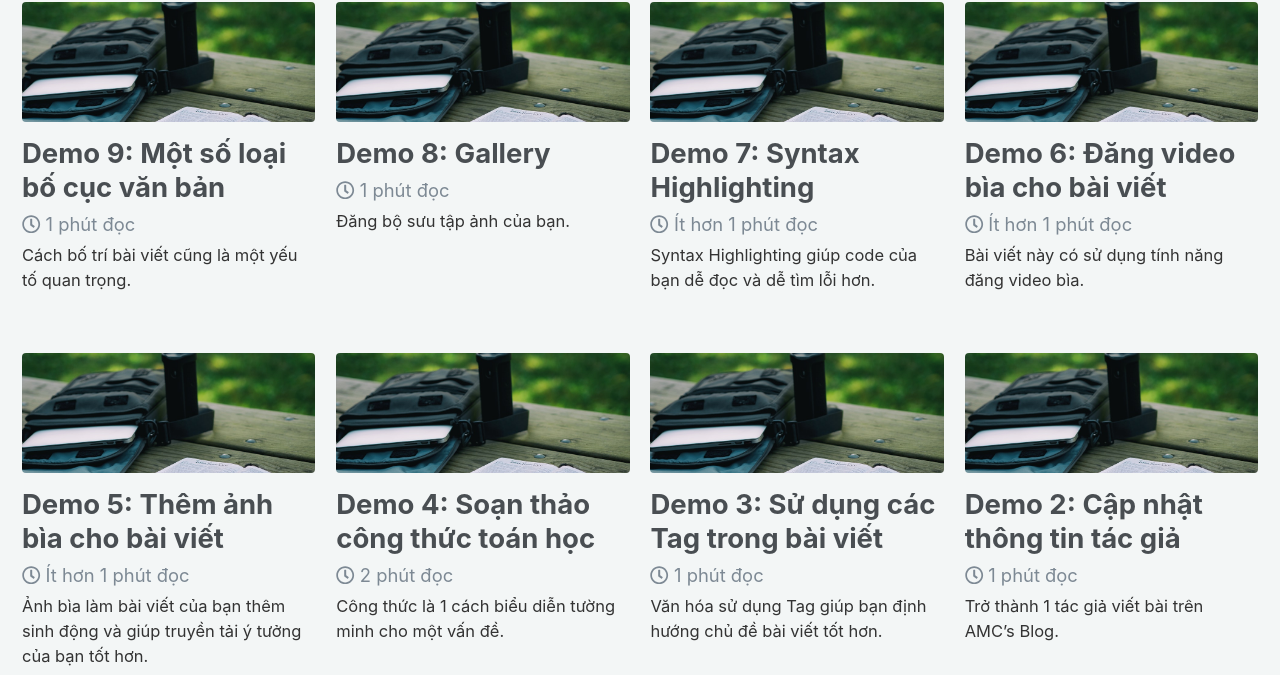
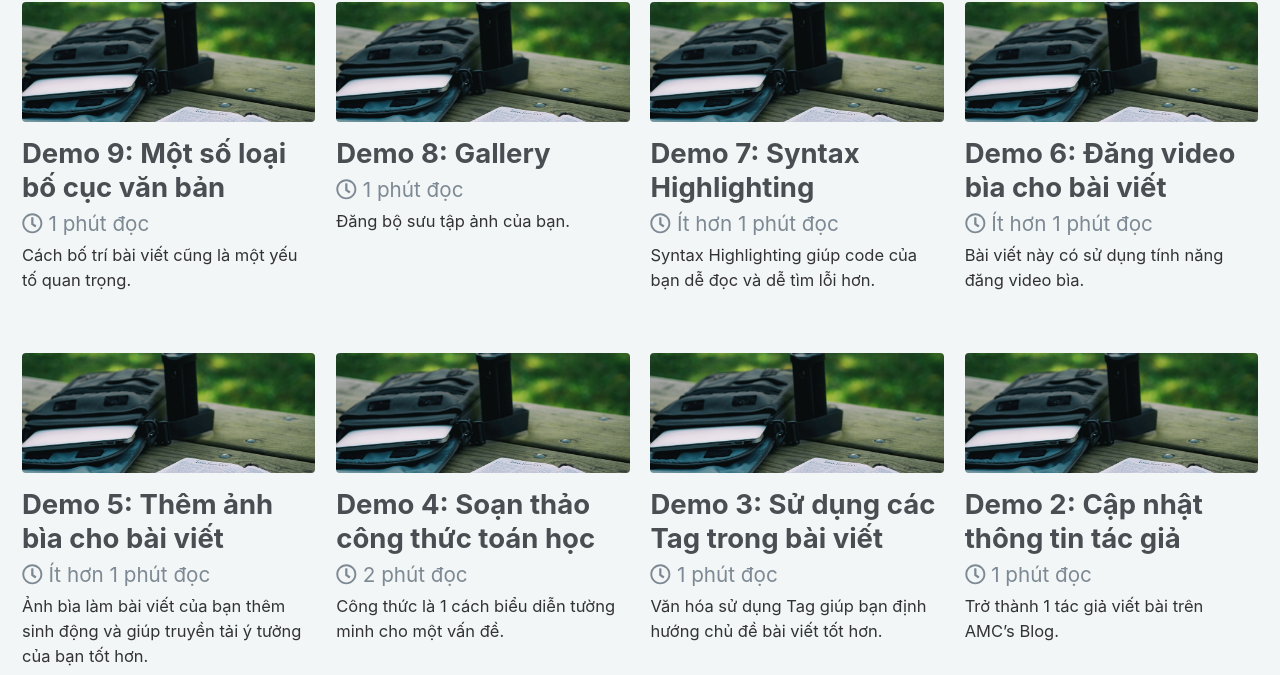
Before and after one commit to testvon/amcblog.github.io, a Jekyll site: the page built from index.html, in a window 1280 px wide. Shown: the part 611-1286 px from the top of the page. Built offline with Jekyll 4.4.1, drawn with Linux system fonts in a browser that asks for light colours; nearby versions of some CDN libraries; the list of posts is cut into pages by our own code.

Commit message:
Update archive-single.html

```diff
--- a/_includes/archive-single.html
+++ b/_includes/archive-single.html
@@ -18,26 +18,21 @@
           {% if teaser contains "://" %}
             "{{ teaser }}"
           {% else %}
-            "{{ teaser | absolute_url }}"
+            "{{ teaser | relative_url }}"
           {% endif %}
           alt="">
       </div>
     {% endif %}
     <h2 class="archive__item-title" itemprop="headline">
       {% if post.link %}
-        <a href="{{ post.link }}">{{ title }}</a> <a href="{{ post.url | absolute_url }}" rel="permalink"><i class="fas fa-link" aria-hidden="true" title="permalink"></i><span class="sr-only">Permalink</span></a>
+        <a href="{{ post.link }}">{{ title }}</a> <a href="{{ post.url | relative_url }}" rel="permalink"><i class="fas fa-link" aria-hidden="true" title="permalink"></i><span class="sr-only">Permalink</span></a>
       {% else %}
-        <a href="{{ post.url | absolute_url }}" rel="permalink">{{ title }}</a>
+        <a href="{{ post.url | relative_url }}" rel="permalink">{{ title }}</a>
       {% endif %}
     </h2>
-         <div class="page__meta">
-            {% if post.read_time %}
-            <pp><i class="far fa-clock" aria-hidden="true"></i> {% include read-time.html %}</pp>
-          {% endif %}
-            {% if post.tag_archive.type and post.tags[0] %}
-               {% include tag-list.html %}
-            {% endif %}
-         </div>
+    {% if post.read_time %}
+      <p class="page__meta"><i class="far fa-clock" aria-hidden="true"></i> {% include read-time.html %}</p>
+    {% endif %}
     {% if post.excerpt %}<p class="archive__item-excerpt" itemprop="description">{{ post.excerpt | markdownify | strip_html | truncate: 160 }}</p>{% endif %}
   </article>
 </div>
```
